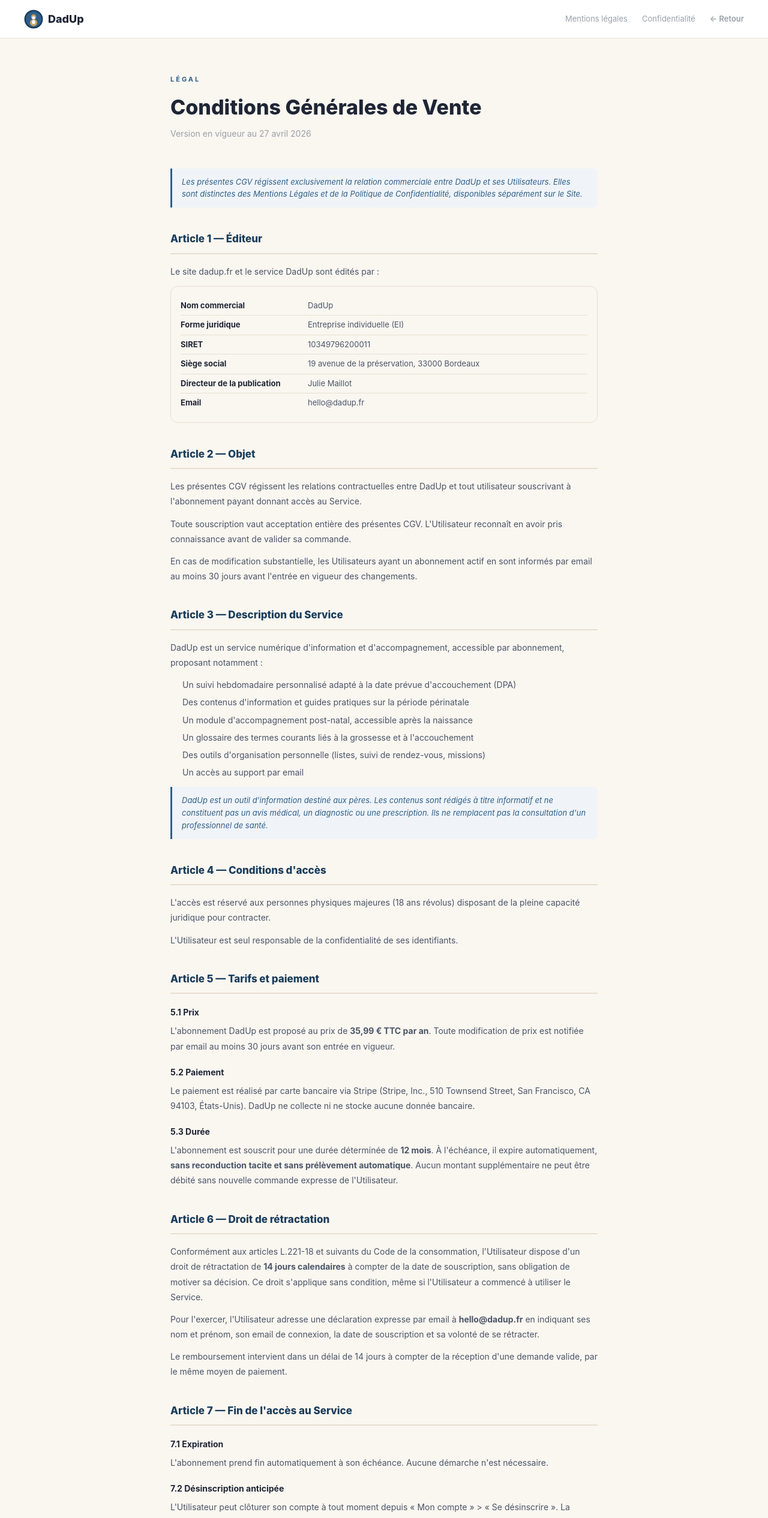
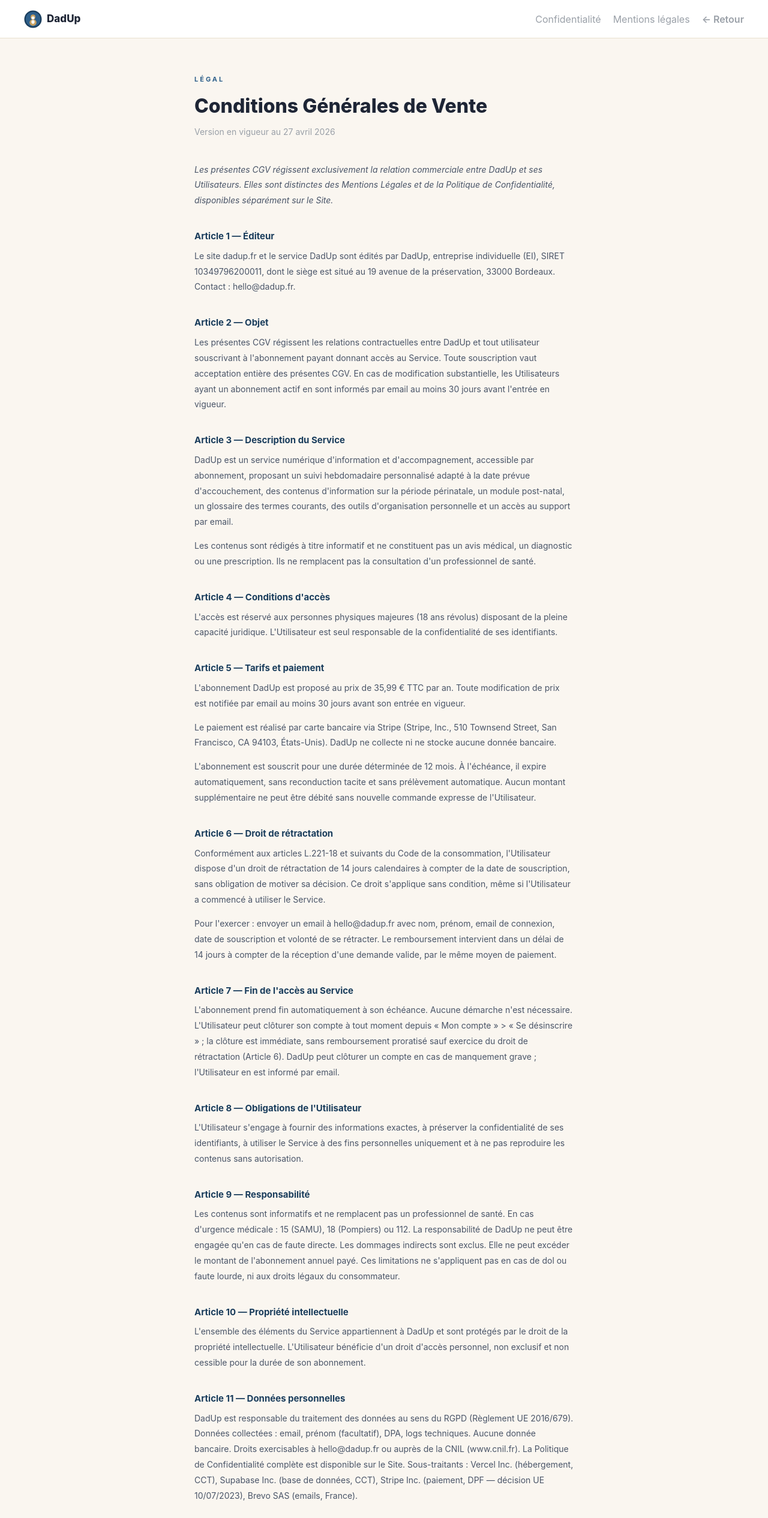
Before and after one commit to Julproject/dadup, a Next.js app: page /cgv in a window 1280 px wide. Shown: the top 2531 px of the page at 60% size. Built offline with nearby package versions, Linux system fonts and the light colour scheme.

Commit message:
Update page.tsx

```diff
--- a/app/cgv/page.tsx
+++ b/app/cgv/page.tsx
@@ -1,201 +1,99 @@
 'use client';
 
-const C = {
-  dark: '#1e2535', cream: '#faf6f0', white: '#ffffff',
-  border: '#e8e0d0', text: '#4a5568', textLight: '#9aa0a8',
-  blue: '#2E5F8A', blueDark: '#1A3D5C', gold: '#c8a060',
-};
+export default function CGVPage() {
+  const s = {
+    main: { minHeight: '100vh', background: '#faf6f0', fontFamily: "-apple-system,BlinkMacSystemFont,'Segoe UI',sans-serif", color: '#4a5568' },
+    nav: { background: '#ffffff', borderBottom: '1px solid #e8e0d0', padding: '0 40px', display: 'flex', alignItems: 'center', justifyContent: 'space-between', height: '64px' },
+    wrap: { maxWidth: '680px', margin: '0 auto', padding: '60px 24px 80px' },
+    label: { color: '#2E5F8A', fontSize: '11px', fontWeight: 700, letterSpacing: '3px', textTransform: 'uppercase' as const, margin: '0 0 12px' },
+    h1: { color: '#1e2535', fontSize: '32px', fontWeight: 800, margin: '0 0 8px' },
+    date: { color: '#9aa0a8', fontSize: '14px', margin: '0 0 40px' },
+    h2: { color: '#1A3D5C', fontSize: '15px', fontWeight: 700, margin: '36px 0 8px' },
+    p: { fontSize: '14px', lineHeight: 1.85, margin: '0 0 14px' },
+    footer: { borderTop: '1px solid #e8e0d0', marginTop: '60px', paddingTop: '24px', fontSize: '13px', color: '#9aa0a8' },
+    link: { color: '#9aa0a8', textDecoration: 'none' as const },
+  };
 
-function Section({ titre, children }: { titre: string; children: React.ReactNode }) {
   return (
-    <div style={{ marginBottom: '40px' }}>
-      <h2 style={{ color: C.blueDark, fontSize: '17px', fontWeight: 800, margin: '0 0 16px', paddingBottom: '10px', borderBottom: `2px solid ${C.border}` }}>{titre}</h2>
-      {children}
-    </div>
-  );
-}
-function P({ children }: { children: React.ReactNode }) {
-  return <p style={{ color: C.text, fontSize: '14px', lineHeight: 1.8, margin: '0 0 12px' }}>{children}</p>;
-}
-function H3({ children }: { children: React.ReactNode }) {
-  return <h3 style={{ color: C.dark, fontSize: '14px', fontWeight: 700, margin: '20px 0 8px' }}>{children}</h3>;
-}
-function Note({ children }: { children: React.ReactNode }) {
-  return (
-    <div style={{ background: '#f0f4f8', borderLeft: `3px solid ${C.blue}`, borderRadius: '0 8px 8px 0', padding: '12px 16px', margin: '12px 0' }}>
-      <p style={{ color: C.blue, fontSize: '13px', fontStyle: 'italic', margin: 0, lineHeight: 1.6 }}>{children}</p>
-    </div>
-  );
-}
-function UL({ items }: { items: string[] }) {
-  return (
-    <ul style={{ paddingLeft: '20px', margin: '8px 0 12px' }}>
-      {items.map((item, i) => <li key={i} style={{ color: C.text, fontSize: '14px', lineHeight: 1.8, marginBottom: '4px' }}>{item}</li>)}
-    </ul>
-  );
-}
-function InfoTable({ rows }: { rows: [string, string][] }) {
-  return (
-    <div style={{ background: C.cream, borderRadius: '12px', padding: '16px', margin: '12px 0', border: `1px solid ${C.border}` }}>
-      {rows.map(([label, value], i) => (
-        <div key={i} style={{ display: 'flex', gap: '12px', padding: '6px 0', borderBottom: i < rows.length - 1 ? `1px solid ${C.border}` : 'none' }}>
-          <span style={{ color: C.dark, fontSize: '13px', fontWeight: 700, minWidth: '200px', flexShrink: 0 }}>{label}</span>
-          <span style={{ color: C.text, fontSize: '13px' }}>{value}</span>
-        </div>
-      ))}
-    </div>
-  );
-}
-
-export default function CGVPage() {
-  return (
-    <main style={{ minHeight: '100vh', background: C.cream, fontFamily: "-apple-system,BlinkMacSystemFont,'Segoe UI',sans-serif" }}>
-      <nav style={{ background: C.white, borderBottom: `1px solid ${C.border}`, padding: '0 40px', display: 'flex', alignItems: 'center', justifyContent: 'space-between', height: '64px' }}>
+    <main style={s.main}>
+      <nav style={s.nav}>
         <a href="/" style={{ display: 'flex', alignItems: 'center', gap: '8px', textDecoration: 'none' }}>
-          <svg viewBox="0 0 300 300" width="32" height="32"><circle cx="150" cy="150" r="145" fill="#1A3D5C"/><circle cx="150" cy="150" r="122" fill="#2E5F8A"/><ellipse cx="150" cy="205" rx="58" ry="54" fill="#c8a060"/><circle cx="150" cy="112" r="40" fill="#c8a060"/><ellipse cx="150" cy="196" rx="27" ry="31" fill="#F7FAFC"/><circle cx="150" cy="128" r="26" fill="#F7FAFC"/></svg>
-          <span style={{ fontWeight: 800, color: C.dark, fontSize: '18px' }}>DadUp</span>
+          <svg viewBox="0 0 300 300" width="30" height="30"><circle cx="150" cy="150" r="145" fill="#1A3D5C"/><circle cx="150" cy="150" r="122" fill="#2E5F8A"/><ellipse cx="150" cy="205" rx="58" ry="54" fill="#c8a060"/><circle cx="150" cy="112" r="40" fill="#c8a060"/><ellipse cx="150" cy="196" rx="27" ry="31" fill="#F7FAFC"/><circle cx="150" cy="128" r="26" fill="#F7FAFC"/></svg>
+          <span style={{ fontWeight: 800, color: '#1e2535', fontSize: '17px' }}>DadUp</span>
         </a>
-        <div style={{ display: 'flex', gap: '24px', alignItems: 'center' }}>
-          <a href="/mentions-legales" style={{ color: C.textLight, fontSize: '13px', textDecoration: 'none' }}>Mentions légales</a>
-          <a href="/confidentialite" style={{ color: C.textLight, fontSize: '13px', textDecoration: 'none' }}>Confidentialité</a>
-          <a href="/" style={{ color: C.textLight, fontSize: '13px', textDecoration: 'none', fontWeight: 600 }}>← Retour</a>
+        <div style={{ display: 'flex', gap: '20px' }}>
+          <a href="/confidentialite" style={s.link}>Confidentialité</a>
+          <a href="/mentions-legales" style={s.link}>Mentions légales</a>
+          <a href="/" style={{ ...s.link, fontWeight: 600 }}>← Retour</a>
         </div>
       </nav>
 
-      <div style={{ maxWidth: '760px', margin: '0 auto', padding: '60px 24px 80px' }}>
-        <div style={{ marginBottom: '48px' }}>
-          <p style={{ color: C.blue, fontSize: '11px', fontWeight: 700, letterSpacing: '3px', textTransform: 'uppercase', margin: '0 0 12px' }}>Légal</p>
-          <h1 style={{ color: C.dark, fontSize: '34px', fontWeight: 800, margin: '0 0 8px' }}>Conditions Générales de Vente</h1>
-          <p style={{ color: C.textLight, fontSize: '14px', margin: 0 }}>Version en vigueur au 27 avril 2026</p>
-        </div>
+      <div style={s.wrap}>
+        <p style={s.label}>Légal</p>
+        <h1 style={s.h1}>Conditions Générales de Vente</h1>
+        <p style={s.date}>Version en vigueur au 27 avril 2026</p>
 
-        <Note>Les présentes CGV régissent exclusivement la relation commerciale entre DadUp et ses Utilisateurs. Elles sont distinctes des Mentions Légales et de la Politique de Confidentialité, disponibles séparément sur le Site.</Note>
+        <p style={s.p}><em>Les présentes CGV régissent exclusivement la relation commerciale entre DadUp et ses Utilisateurs. Elles sont distinctes des Mentions Légales et de la Politique de Confidentialité, disponibles séparément sur le Site.</em></p>
 
-        <div style={{ marginTop: '40px' }}>
+        <h2 style={s.h2}>Article 1 — Éditeur</h2>
+        <p style={s.p}>Le site dadup.fr et le service DadUp sont édités par DadUp, entreprise individuelle (EI), SIRET 10349796200011, dont le siège est situé au 19 avenue de la préservation, 33000 Bordeaux. Contact : hello@dadup.fr.</p>
 
-          <Section titre="Article 1 — Éditeur">
-            <P>Le site dadup.fr et le service DadUp sont édités par :</P>
-            <InfoTable rows={[
-              ['Nom commercial', 'DadUp'],
-              ['Forme juridique', 'Entreprise individuelle (EI)'],
-              ['SIRET', '10349796200011'],
-              ['Siège social', '19 avenue de la préservation, 33000 Bordeaux'],
-              ['Directeur de la publication', 'Julie Maillot'],
-              ['Email', 'hello@dadup.fr'],
-            ]} />
-          </Section>
+        <h2 style={s.h2}>Article 2 — Objet</h2>
+        <p style={s.p}>Les présentes CGV régissent les relations contractuelles entre DadUp et tout utilisateur souscrivant à l'abonnement payant donnant accès au Service. Toute souscription vaut acceptation entière des présentes CGV. En cas de modification substantielle, les Utilisateurs ayant un abonnement actif en sont informés par email au moins 30 jours avant l'entrée en vigueur.</p>
 
-          <Section titre="Article 2 — Objet">
-            <P>Les présentes CGV régissent les relations contractuelles entre DadUp et tout utilisateur souscrivant à l'abonnement payant donnant accès au Service.</P>
-            <P>Toute souscription vaut acceptation entière des présentes CGV. L'Utilisateur reconnaît en avoir pris connaissance avant de valider sa commande.</P>
-            <P>En cas de modification substantielle, les Utilisateurs ayant un abonnement actif en sont informés par email au moins 30 jours avant l'entrée en vigueur des changements.</P>
-          </Section>
+        <h2 style={s.h2}>Article 3 — Description du Service</h2>
+        <p style={s.p}>DadUp est un service numérique d'information et d'accompagnement, accessible par abonnement, proposant un suivi hebdomadaire personnalisé adapté à la date prévue d'accouchement, des contenus d'information sur la période périnatale, un module post-natal, un glossaire des termes courants, des outils d'organisation personnelle et un accès au support par email.</p>
+        <p style={s.p}>Les contenus sont rédigés à titre informatif et ne constituent pas un avis médical, un diagnostic ou une prescription. Ils ne remplacent pas la consultation d'un professionnel de santé.</p>
 
-          <Section titre="Article 3 — Description du Service">
-            <P>DadUp est un service numérique d'information et d'accompagnement, accessible par abonnement, proposant notamment :</P>
-            <UL items={[
-              "Un suivi hebdomadaire personnalisé adapté à la date prévue d'accouchement (DPA)",
-              "Des contenus d'information et guides pratiques sur la période périnatale",
-              "Un module d'accompagnement post-natal, accessible après la naissance",
-              "Un glossaire des termes courants liés à la grossesse et à l'accouchement",
-              "Des outils d'organisation personnelle (listes, suivi de rendez-vous, missions)",
-              "Un accès au support par email",
-            ]} />
-            <Note>DadUp est un outil d'information destiné aux pères. Les contenus sont rédigés à titre informatif et ne constituent pas un avis médical, un diagnostic ou une prescription. Ils ne remplacent pas la consultation d'un professionnel de santé.</Note>
-          </Section>
+        <h2 style={s.h2}>Article 4 — Conditions d'accès</h2>
+        <p style={s.p}>L'accès est réservé aux personnes physiques majeures (18 ans révolus) disposant de la pleine capacité juridique. L'Utilisateur est seul responsable de la confidentialité de ses identifiants.</p>
 
-          <Section titre="Article 4 — Conditions d'accès">
-            <P>L'accès est réservé aux personnes physiques majeures (18 ans révolus) disposant de la pleine capacité juridique pour contracter.</P>
-            <P>L'Utilisateur est seul responsable de la confidentialité de ses identifiants.</P>
-          </Section>
+        <h2 style={s.h2}>Article 5 — Tarifs et paiement</h2>
+        <p style={s.p}>L'abonnement DadUp est proposé au prix de 35,99 € TTC par an. Toute modification de prix est notifiée par email au moins 30 jours avant son entrée en vigueur.</p>
+        <p style={s.p}>Le paiement est réalisé par carte bancaire via Stripe (Stripe, Inc., 510 Townsend Street, San Francisco, CA 94103, États-Unis). DadUp ne collecte ni ne stocke aucune donnée bancaire.</p>
+        <p style={s.p}>L'abonnement est souscrit pour une durée déterminée de 12 mois. À l'échéance, il expire automatiquement, sans reconduction tacite et sans prélèvement automatique. Aucun montant supplémentaire ne peut être débité sans nouvelle commande expresse de l'Utilisateur.</p>
 
-          <Section titre="Article 5 — Tarifs et paiement">
-            <H3>5.1 Prix</H3>
-            <P>L'abonnement DadUp est proposé au prix de <strong>35,99 € TTC par an</strong>. Toute modification de prix est notifiée par email au moins 30 jours avant son entrée en vigueur.</P>
-            <H3>5.2 Paiement</H3>
-            <P>Le paiement est réalisé par carte bancaire via Stripe (Stripe, Inc., 510 Townsend Street, San Francisco, CA 94103, États-Unis). DadUp ne collecte ni ne stocke aucune donnée bancaire.</P>
-            <H3>5.3 Durée</H3>
-            <P>L'abonnement est souscrit pour une durée déterminée de <strong>12 mois</strong>. À l'échéance, il expire automatiquement, <strong>sans reconduction tacite et sans prélèvement automatique</strong>. Aucun montant supplémentaire ne peut être débité sans nouvelle commande expresse de l'Utilisateur.</P>
-          </Section>
+        <h2 style={s.h2}>Article 6 — Droit de rétractation</h2>
+        <p style={s.p}>Conformément aux articles L.221-18 et suivants du Code de la consommation, l'Utilisateur dispose d'un droit de rétractation de 14 jours calendaires à compter de la date de souscription, sans obligation de motiver sa décision. Ce droit s'applique sans condition, même si l'Utilisateur a commencé à utiliser le Service.</p>
+        <p style={s.p}>Pour l'exercer : envoyer un email à hello@dadup.fr avec nom, prénom, email de connexion, date de souscription et volonté de se rétracter. Le remboursement intervient dans un délai de 14 jours à compter de la réception d'une demande valide, par le même moyen de paiement.</p>
 
-          <Section titre="Article 6 — Droit de rétractation">
-            <P>Conformément aux articles L.221-18 et suivants du Code de la consommation, l'Utilisateur dispose d'un droit de rétractation de <strong>14 jours calendaires</strong> à compter de la date de souscription, sans obligation de motiver sa décision. Ce droit s'applique sans condition, même si l'Utilisateur a commencé à utiliser le Service.</P>
-            <P>Pour l'exercer, l'Utilisateur adresse une déclaration expresse par email à <strong>hello@dadup.fr</strong> en indiquant ses nom et prénom, son email de connexion, la date de souscription et sa volonté de se rétracter.</P>
-            <P>Le remboursement intervient dans un délai de 14 jours à compter de la réception d'une demande valide, par le même moyen de paiement.</P>
-          </Section>
+        <h2 style={s.h2}>Article 7 — Fin de l'accès au Service</h2>
+        <p style={s.p}>L'abonnement prend fin automatiquement à son échéance. Aucune démarche n'est nécessaire. L'Utilisateur peut clôturer son compte à tout moment depuis « Mon compte » {'>'} « Se désinscrire » ; la clôture est immédiate, sans remboursement proratisé sauf exercice du droit de rétractation (Article 6). DadUp peut clôturer un compte en cas de manquement grave ; l'Utilisateur en est informé par email.</p>
 
-          <Section titre="Article 7 — Fin de l'accès au Service">
-            <H3>7.1 Expiration</H3>
-            <P>L'abonnement prend fin automatiquement à son échéance. Aucune démarche n'est nécessaire.</P>
-            <H3>7.2 Désinscription anticipée</H3>
-            <P>L'Utilisateur peut clôturer son compte à tout moment depuis « Mon compte » {'>'} « Se désinscrire ». La clôture est immédiate. Aucun remboursement proratisé n'est accordé, sauf dans le cadre du droit de rétractation (Article 6).</P>
-            <H3>7.3 Clôture par DadUp</H3>
-            <P>DadUp peut clôturer un compte en cas de manquement grave aux présentes CGV. L'Utilisateur est informé par email.</P>
-          </Section>
+        <h2 style={s.h2}>Article 8 — Obligations de l'Utilisateur</h2>
+        <p style={s.p}>L'Utilisateur s'engage à fournir des informations exactes, à préserver la confidentialité de ses identifiants, à utiliser le Service à des fins personnelles uniquement et à ne pas reproduire les contenus sans autorisation.</p>
 
-          <Section titre="Article 8 — Obligations de l'Utilisateur">
-            <P>L'Utilisateur s'engage à fournir des informations exactes, à préserver la confidentialité de ses identifiants, à utiliser le Service à des fins personnelles uniquement, et à ne pas reproduire les contenus sans autorisation.</P>
-          </Section>
+        <h2 style={s.h2}>Article 9 — Responsabilité</h2>
+        <p style={s.p}>Les contenus sont informatifs et ne remplacent pas un professionnel de santé. En cas d'urgence médicale : 15 (SAMU), 18 (Pompiers) ou 112. La responsabilité de DadUp ne peut être engagée qu'en cas de faute directe. Les dommages indirects sont exclus. Elle ne peut excéder le montant de l'abonnement annuel payé. Ces limitations ne s'appliquent pas en cas de dol ou faute lourde, ni aux droits légaux du consommateur.</p>
 
-          <Section titre="Article 9 — Responsabilité">
-            <H3>9.1 Contenu informatif</H3>
-            <P>Les contenus sont élaborés à titre informatif et ne remplacent pas la consultation d'un professionnel de santé. En cas d'urgence médicale : <strong>15 (SAMU), 18 (Pompiers) ou 112</strong>.</P>
-            <H3>9.2 Limitation</H3>
-            <P>La responsabilité de DadUp ne peut être engagée qu'en cas de faute directe. Les dommages indirects sont exclus. Elle ne peut excéder le montant de l'abonnement annuel payé.</P>
-            <Note>Ces limitations ne s'appliquent pas en cas de dol ou faute lourde, ni aux droits légaux du consommateur.</Note>
-          </Section>
+        <h2 style={s.h2}>Article 10 — Propriété intellectuelle</h2>
+        <p style={s.p}>L'ensemble des éléments du Service appartiennent à DadUp et sont protégés par le droit de la propriété intellectuelle. L'Utilisateur bénéficie d'un droit d'accès personnel, non exclusif et non cessible pour la durée de son abonnement.</p>
 
-          <Section titre="Article 10 — Propriété intellectuelle">
-            <P>L'ensemble des éléments du Service sont protégés par le droit de la propriété intellectuelle et appartiennent à DadUp. L'Utilisateur bénéficie d'un droit d'accès personnel, non exclusif et non cessible pour la durée de son abonnement.</P>
-          </Section>
+        <h2 style={s.h2}>Article 11 — Données personnelles</h2>
+        <p style={s.p}>DadUp est responsable du traitement des données au sens du RGPD (Règlement UE 2016/679). Données collectées : email, prénom (facultatif), DPA, logs techniques. Aucune donnée bancaire. Droits exercisables à hello@dadup.fr ou auprès de la CNIL (www.cnil.fr). La Politique de Confidentialité complète est disponible sur le Site. Sous-traitants : Vercel Inc. (hébergement, CCT), Supabase Inc. (base de données, CCT), Stripe Inc. (paiement, DPF — décision UE 10/07/2023), Brevo SAS (emails, France).</p>
 
-          <Section titre="Article 11 — Données personnelles">
-            <Note>Le présent article constitue un résumé. La Politique de Confidentialité complète est disponible sur le Site.</Note>
-            <P>DadUp (Julie Maillot, 19 avenue de la préservation, 33000 Bordeaux, SIRET 10349796200011) est responsable du traitement des données au sens du RGPD. Données collectées : email, prénom (facultatif), DPA, logs techniques. Aucune donnée bancaire collectée. Droits exercisables à hello@dadup.fr ou auprès de la CNIL (www.cnil.fr).</P>
-            <P>Sous-traitants : Vercel Inc. (hébergement, CCT), Supabase Inc. (base de données, CCT), Stripe Inc. (paiement, DPF), Brevo SAS (emails, France).</P>
-          </Section>
+        <h2 style={s.h2}>Article 12 — Cookies</h2>
+        <p style={s.p}>Le Site utilise uniquement des cookies techniques nécessaires au maintien de la session. Ils ne requièrent pas de consentement (article 82 loi Informatique et Libertés). Aucun cookie publicitaire ou analytique n'est déployé.</p>
 
-          <Section titre="Article 12 — Cookies">
-            <P>Le Site utilise uniquement des cookies techniques strictement nécessaires (maintien de la session utilisateur), ne nécessitant pas de consentement préalable (article 82 de la loi Informatique et Libertés). Aucun cookie publicitaire ou analytique n'est déployé.</P>
-          </Section>
+        <h2 style={s.h2}>Article 13 — Force majeure</h2>
+        <p style={s.p}>Aucune des parties n'est responsable d'un manquement résultant d'un événement de force majeure au sens de l'article 1218 du Code civil.</p>
 
-          <Section titre="Article 13 — Force majeure">
-            <P>Aucune des parties ne peut être tenue responsable d'un manquement résultant d'un événement de force majeure au sens de l'article 1218 du Code civil.</P>
-          </Section>
+        <h2 style={s.h2}>Article 14 — Médiation</h2>
+        <p style={s.p}>En cas de différend : hello@dadup.fr (réponse sous 15 jours ouvrés). En l'absence de résolution amiable, recours gratuit possible auprès du CM2C, 49 rue de Ponthieu, 75008 Paris — 01 89 47 00 14 — www.cm2c.net/declarer-un-litige.php — litiges@cm2c.net.</p>
 
-          <Section titre="Article 14 — Médiation">
-            <P>En cas de différend, contacter DadUp à hello@dadup.fr (réponse sous 15 jours ouvrés). En l'absence de résolution amiable, recours gratuit possible auprès de :</P>
-            <InfoTable rows={[
-              ['Médiateur', 'CM2C'],
-              ['Adresse', '49 rue de Ponthieu, 75008 Paris'],
-              ['Téléphone', '01 89 47 00 14'],
-              ['Site', 'www.cm2c.net/declarer-un-litige.php'],
-              ['Email', 'litiges@cm2c.net'],
-            ]} />
-          </Section>
+        <h2 style={s.h2}>Article 15 — Droit applicable</h2>
+        <p style={s.p}>Les présentes CGV sont soumises au droit français. En cas de litige, l'Utilisateur peut saisir la juridiction du lieu où il demeurait à la conclusion du contrat (article R.631-3 du Code de la consommation).</p>
 
-          <Section titre="Article 15 — Droit applicable">
-            <P>Les présentes CGV sont soumises au droit français. En cas de litige, l'Utilisateur peut saisir la juridiction du lieu où il demeurait à la conclusion du contrat (article R.631-3 du Code de la consommation).</P>
-          </Section>
+        <h2 style={s.h2}>Article 16 — Dispositions générales</h2>
+        <p style={s.p}>Intégralité : les présentes CGV constituent l'intégralité de l'accord. Divisibilité : si une clause est nulle, les autres demeurent en vigueur. Cession : DadUp peut céder le contrat après en avoir informé l'Utilisateur.</p>
 
-          <Section titre="Article 16 — Dispositions générales">
-            <P><strong>Intégralité.</strong> Les présentes CGV constituent l'intégralité de l'accord entre les parties.</P>
-            <P><strong>Divisibilité.</strong> Si une clause est déclarée nulle, les autres demeurent en vigueur.</P>
-            <P><strong>Cession.</strong> DadUp peut céder le contrat après en avoir informé l'Utilisateur.</P>
-          </Section>
-
-        </div>
-
-        <div style={{ background: C.blueDark, borderRadius: '20px', padding: '32px', textAlign: 'center', marginTop: '48px' }}>
-          <p style={{ color: 'rgba(255,255,255,0.6)', fontSize: '13px', margin: '0 0 8px' }}>Pour toute question</p>
-          <a href="mailto:hello@dadup.fr" style={{ color: C.gold, fontSize: '18px', fontWeight: 700, textDecoration: 'none' }}>hello@dadup.fr</a>
-          <p style={{ color: 'rgba(255,255,255,0.3)', fontSize: '12px', margin: '12px 0 0', fontStyle: 'italic' }}>DadUp (Julie Maillot) — SIRET 10349796200011</p>
-        </div>
-
-        <div style={{ display: 'flex', justifyContent: 'center', gap: '24px', marginTop: '32px', flexWrap: 'wrap' }}>
-          <a href="/confidentialite" style={{ color: C.textLight, fontSize: '13px', textDecoration: 'none' }}>Politique de confidentialité</a>
-          <a href="/mentions-legales" style={{ color: C.textLight, fontSize: '13px', textDecoration: 'none' }}>Mentions légales</a>
-          <a href="/" style={{ color: C.textLight, fontSize: '13px', textDecoration: 'none' }}>Retour à l'accueil</a>
+        <div style={s.footer}>
+          <p>DadUp — SIRET 10349796200011 — hello@dadup.fr</p>
+          <div style={{ display: 'flex', gap: '16px', marginTop: '8px' }}>
+            <a href="/confidentialite" style={s.link}>Politique de confidentialité</a>
+            <a href="/mentions-legales" style={s.link}>Mentions légales</a>
+            <a href="/" style={s.link}>Accueil</a>
+          </div>
         </div>
       </div>
     </main>
```
